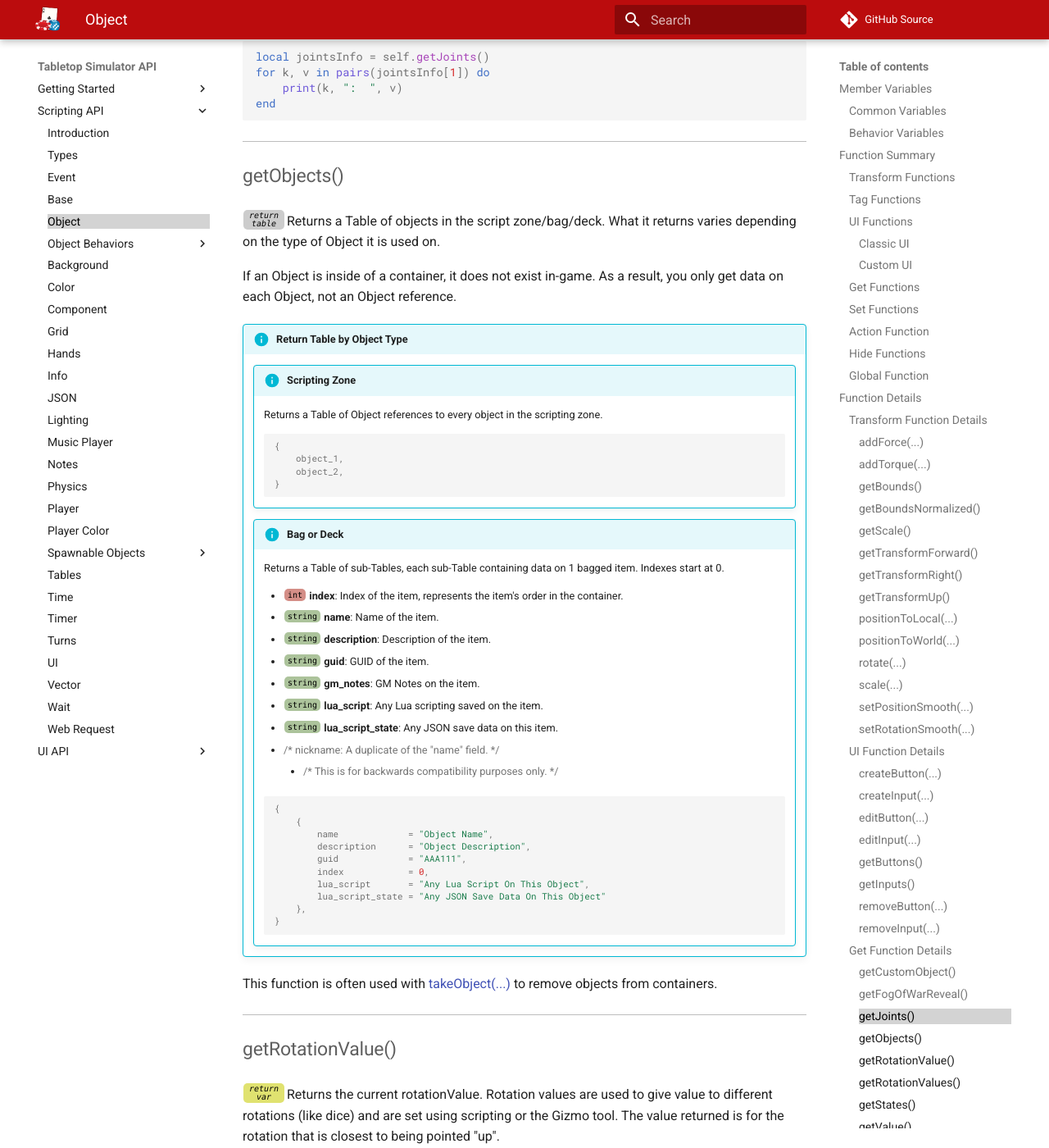
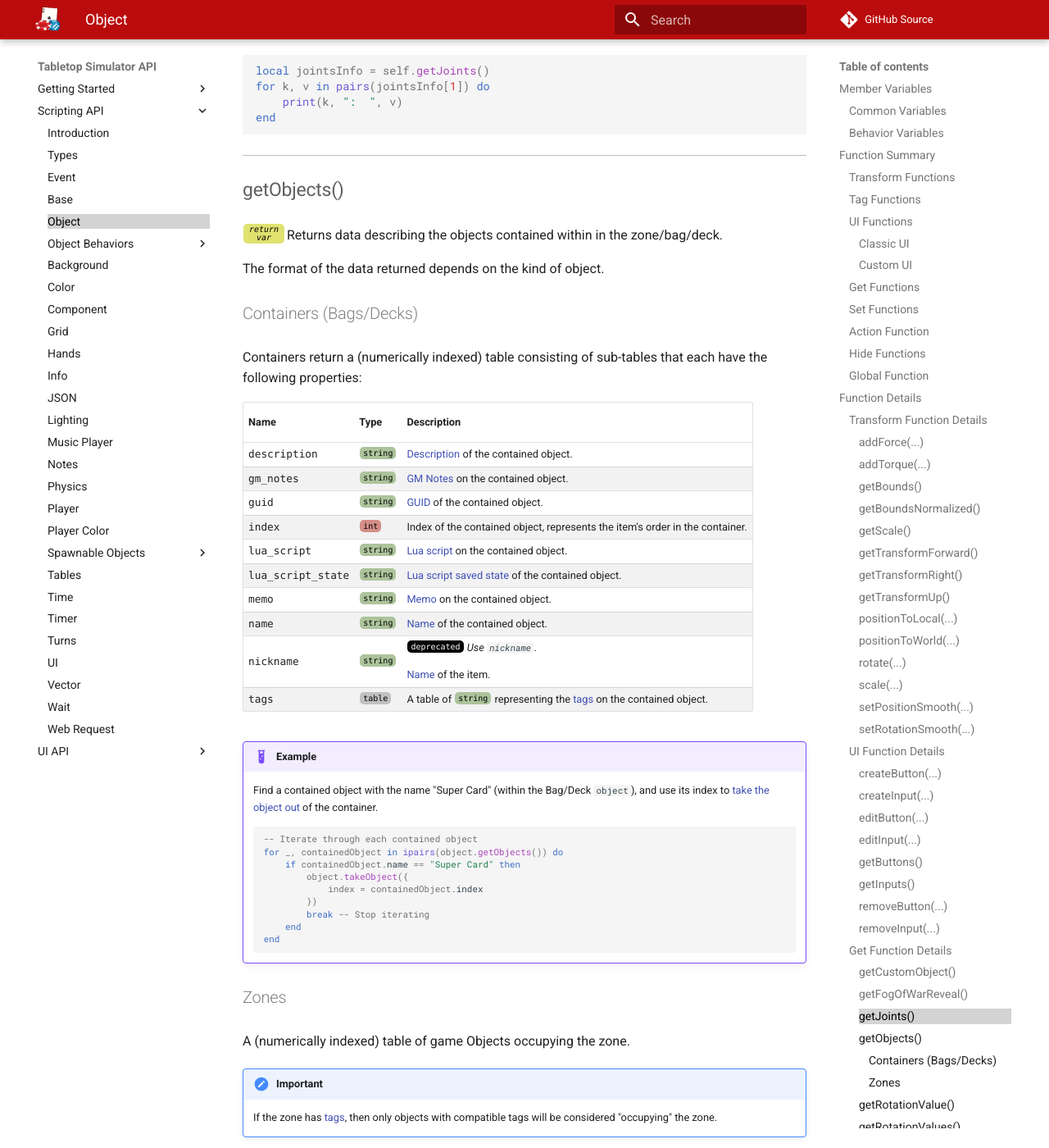
Before and after one commit to Berserk-Games/Tabletop-Simulator-API, an MkDocs documentation site: the page built from docs/object.md, in a window 1280 px wide and 1400 px high, scrolled down 27110 px. Shown: the whole window at 82% size. Built offline with MkDocs 1.6.1 and Material for MkDocs 9.7.7, drawn with Linux system fonts in a browser that asks for light colours; comment, search, counter and statistics services are not loaded; some of the changed text lies outside the part shown.

Commit message:
Significantly improved getObjects() documentation.

````diff
--- a/docs/object.md
+++ b/docs/object.md
@@ -197,7 +197,7 @@ getFogOfWarReveal() | Settings impacting [Fog of War](https://kb.tabletopsimulat
 getJoints() | Returns information on any joints attached to this object. | [<span class="ret tab"></span>](types.md) | [:i:](#getjoints)
 <a class="anchor" id="getlock"></a>getLock() | If the Object is locked. | [<span class="ret boo"></span>](types.md) |
 <a class="anchor" id="getname"></a>getName() | Name, also shows as part of Object's tooltip. | [<span class="ret str"></span>](types.md) |
-getObjects() | Returns a Table of Objects in the script zone/bag/deck. | [<span class="ret tab"></span>](types.md) | [:i:](#getobjects)
+getObjects() | Returns data describing the objects contained within in the zone/bag/deck. | [<span class="ret var"></span>](types.md) | [:i:](#getobjects)
 <a class="anchor" id="getquantity"></a>getQuantity() | How many objects are in the stack. Returns -1 if the Object is not a stack. | [<span class="ret int"></span>](types.md) |
 getRotationValue() | Returns the current rotationValue. Rotation values are used to give value to different rotations (like dice). | [<span class="ret var"></span>](types.md) | [:i:](#getrotationvalue)
 getRotationValues() | Returns a Table of rotation values. Rotation values are used to give value to different rotations (like dice). | [<span class="ret tab"></span>](types.md) | [:i:](#getrotationvalues)
@@ -1000,53 +1000,62 @@ end
 
 ####getObjects()
 
-[<span class="ret tab"></span>](types.md)&nbsp;Returns a Table of objects in the script zone/bag/deck. What it returns varies depending on the type of Object it is used on.
-
-If an Object is inside of a container, it does not exist in-game. As a result, you only get data on each Object, not an Object reference.
-
-!!!info "Return Table by Object Type"
-	!!!info "Scripting Zone"
-		Returns a Table of Object references to every object in the scripting zone.
-
-		``` Lua
-		{
-			object_1,
-			object_2,
-		}
-		```
-
-	!!!info "Bag or Deck"
-		Returns a Table of sub-Tables, each sub-Table containing data on 1 bagged item. Indexes start at 0.
-
-		* [<span class="tag int"></span>](types.md) **index**: Index of the item, represents the item's order in the container.
-		* [<span class="tag str"></span>](types.md) **name**: Name of the item.
-		* [<span class="tag str"></span>](types.md) **description**: Description of the item.
-		* [<span class="tag str"></span>](types.md) **guid**: GUID of the item.
-		* [<span class="tag str"></span>](types.md) **gm_notes**: GM Notes on the item.
-		* [<span class="tag str"></span>](types.md) **lua_script**: Any Lua scripting saved on the item.
-		* [<span class="tag str"></span>](types.md) **lua_script_state**: Any JSON save data on this item.
-		* {>>nickname: A duplicate of the "name" field.<<}
-			* {>>This is for backwards compatibility purposes only.<<}
-
-		``` Lua
-		{
-			{
-				name             = "Object Name",
-				description      = "Object Description",
-				guid             = "AAA111",
-				index            = 0,
-				lua_script       = "Any Lua Script On This Object",
-				lua_script_state = "Any JSON Save Data On This Object"
-			},
-		}
-		```
-
-
-
-This function is often used with [takeObject(...)](#takeobject) to remove objects from containers.
-
----
-
+[<span class="ret var"></span>](types.md)&nbsp;Returns data describing the objects contained within in the zone/bag/deck.
+
+The format of the data returned depends on the kind of object.
+
+#####Containers (Bags/Decks) {: #getobjects-containers }
+
+Containers return a (numerically indexed) table consisting of sub-tables that each have the following properties:
+
+Name | Type | Description
+-- | -- | --
+description | [<span class="tag str"></span>](types.md) | [Description](#description) of the contained object.
+gm_notes | [<span class="tag str"></span>](types.md) | [GM Notes](#getgmnotes) on the contained object.
+guid | [<span class="tag str"></span>](types.md) | [GUID](#guid) of the contained object.
+index | [<span class="tag int"></span>](types.md) | Index of the contained object, represents the item's order in the container.
+lua_script | [<span class="tag str"></span>](types.md) | [Lua script](#script_code) on the contained object.
+lua_script_state | [<span class="tag str"></span>](types.md) | [Lua script saved state](#script_state) of the contained object.
+memo | [<span class="tag str"></span>](types.md) | [Memo](#memo) on the contained object.
+name | [<span class="tag str"></span>](types.md) | [Name](#name) of the contained object.
+nickname | [<span class="tag str"></span>](types.md) | <p>[<span class="tag deprecated"></span>](intro.md#deprecated) _Use `nickname`_.</p>[Name](#name) of the item.
+tags | [<span class="tag tab"></span>](types.md) | A table of [<span class="tag str"></span>](types.md) representing the [tags](#gettags) on the contained object.
+
+!!!example
+	Find a contained object with the name "Super Card" (within the Bag/Deck `object`), and use its index to
+	[take the object out](#takeobject) of the container.
+	```lua
+	-- Iterate through each contained object
+	for _, containedObject in ipairs(object.getObjects()) do
+		if containedObject.name == "Super Card" then
+			object.takeObject({
+				index = containedObject.index
+			})
+			break -- Stop iterating
+		end
+	end
+	```
+
+#####Zones {: #getobjects-zones }
+
+A (numerically indexed) table of game Objects occupying the zone.
+
+!!!important
+	If the zone has <a href="#gettags">tags</a>, then only objects with compatible tags will be considered "occupying"
+	the zone.
+
+!!!example
+	[Highlight](#highlighton) red all cards occupying a zone (`object`).
+	```lua
+	-- Iterate through object occupying the zone
+	for _, occupyingObject in ipairs(object.getObjects()) do
+		if occupyingObject.type == "Card" then
+			occupyingObject.highlightOn('Red')
+		end
+	end
+	```
+
+---
 
 ####getRotationValue()
 
````
